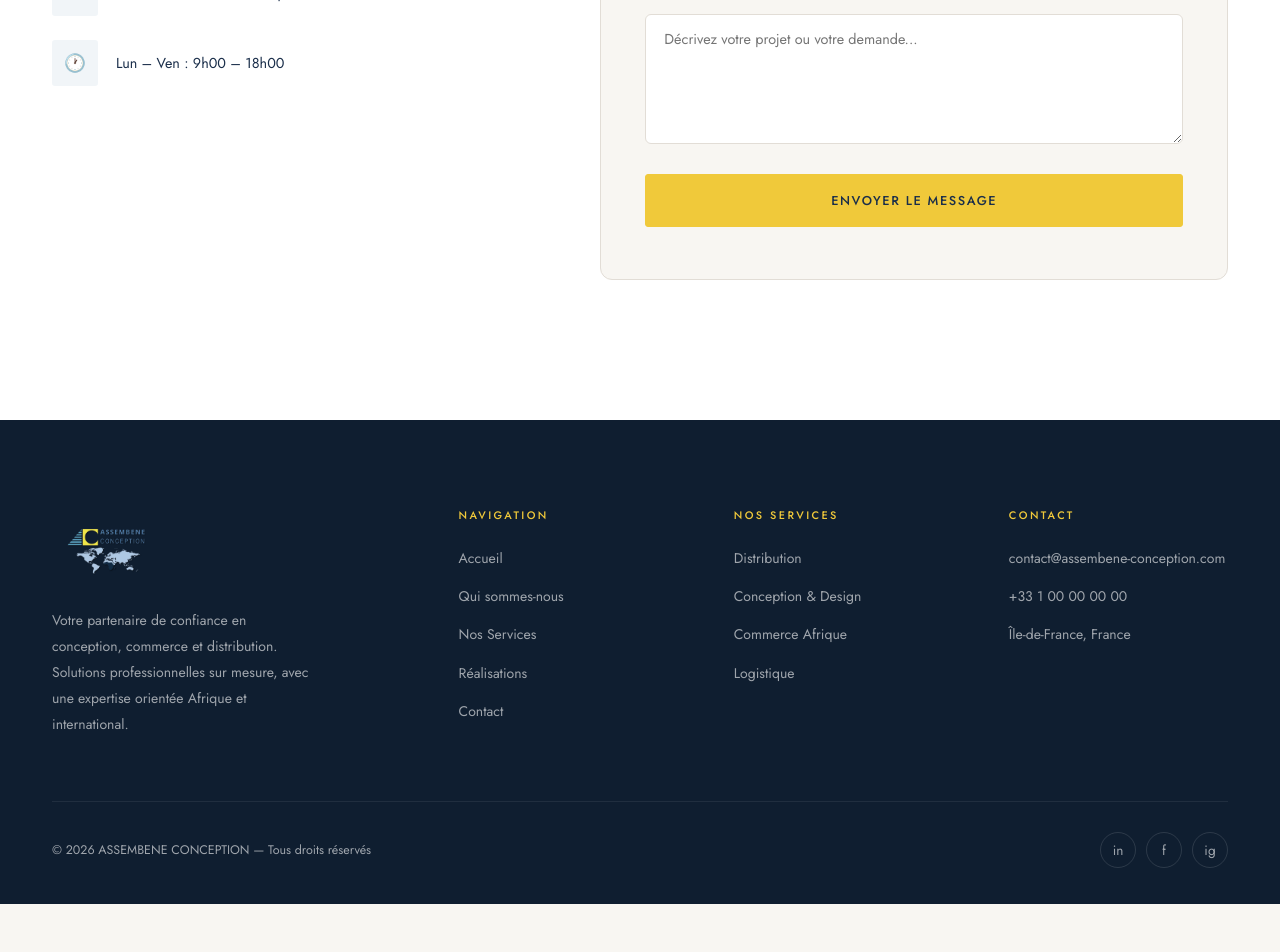
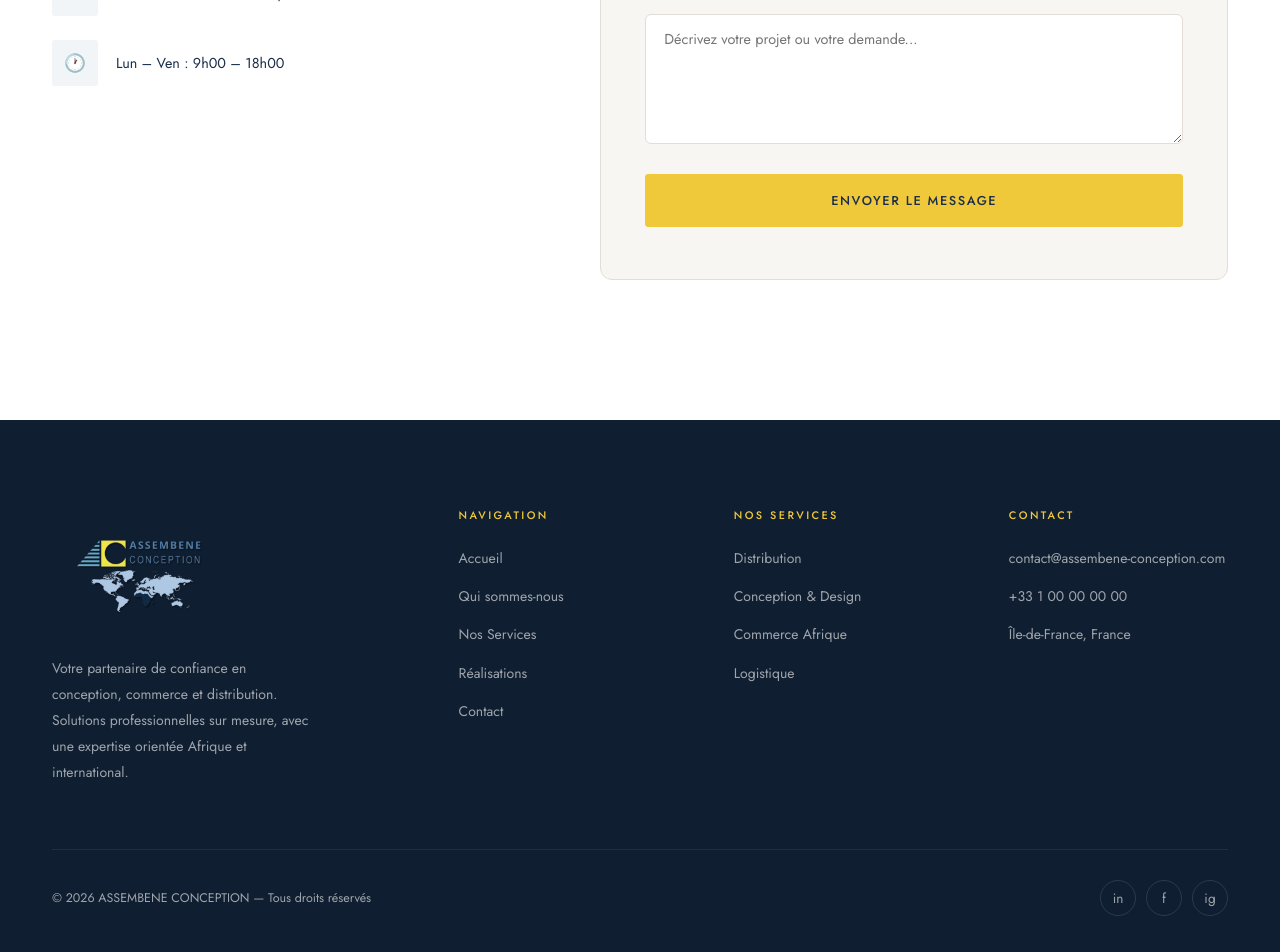
Before and after one commit to ASSEMBENE/assembene.github.io, a Jekyll site: the page built from index.html, in a window 1280 px wide. Shown: the part 4889-5841 px from the top of the page. Built offline with Jekyll 4.4.1, drawn with Linux system fonts in a browser that asks for light colours; before the commit the page ends 5793 px from its top, so only the background shows below that.

Commit message:
Logo footer +60%

```diff
--- a/assets/css/main.css
+++ b/assets/css/main.css
@@ -436,7 +436,7 @@ h1,h2,h3,h4{font-family:var(--font-display);line-height:1.1;color:var(--primary)
   display:grid;grid-template-columns:1.6fr 1fr 1fr 1fr;
   gap:56px;margin-bottom:64px;
 }
-.footer-logo img{height:80px;width:auto;margin-bottom:18px}
+.footer-logo img{height:128px;width:auto;margin-bottom:18px}
 .footer-brand p{font-size:0.875rem;line-height:1.85;max-width:260px}
 .footer-col h4{
   font-family:var(--font-body);font-size:0.68rem;font-weight:500;
```
